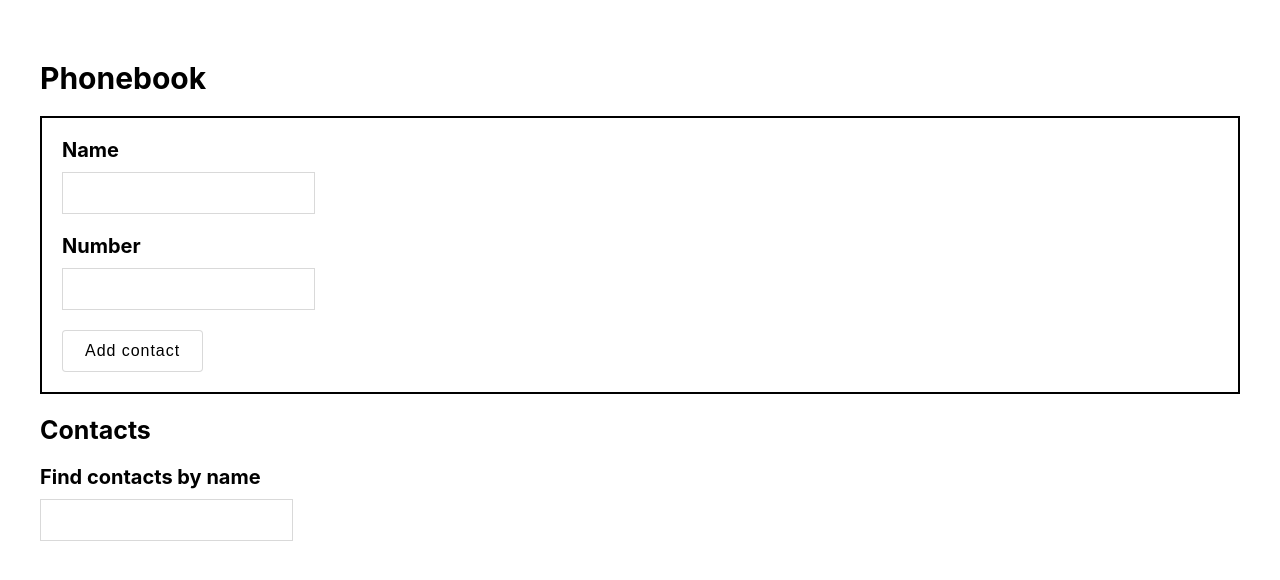
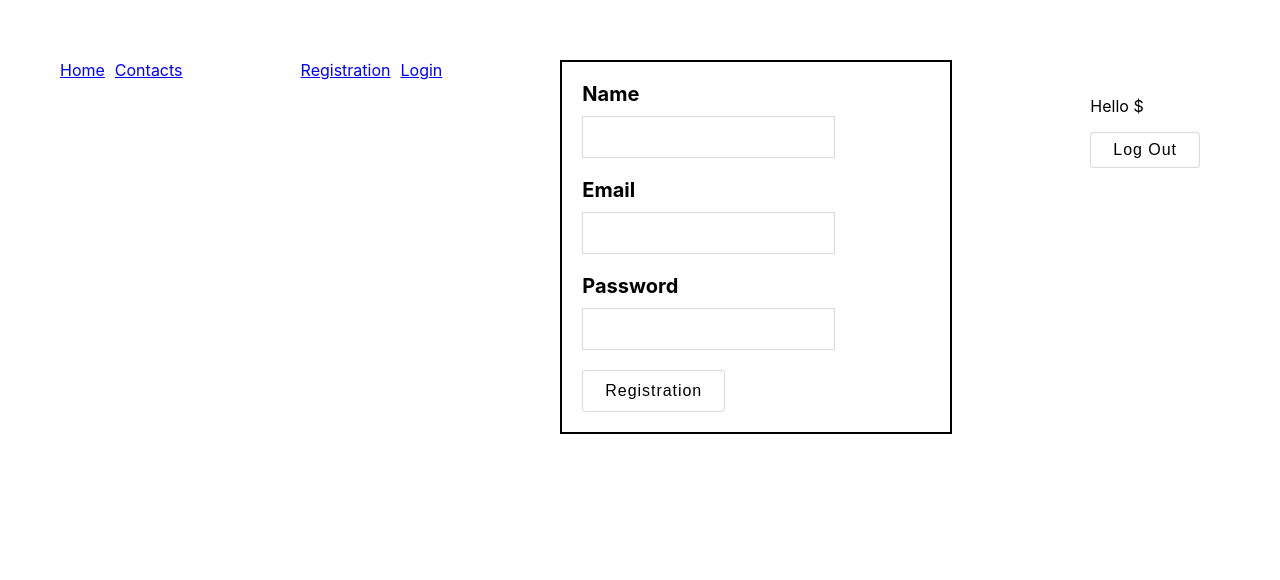
Before and after one commit to OksanaVovk/goit-react-hw-08-phonebook, a React (Create React App) app: page /register in a window 1280 px wide. Shown: the top 580 px of the page. Built offline with nearby package versions, Linux system fonts and the light colour scheme; no server answers.

Commit message:
change site-architecture

```diff
--- a/package.json
+++ b/package.json
@@ -15,6 +15,7 @@
     "react-loader-spinner": "^5.3.4",
     "react-native-get-random-values": "^1.8.0",
     "react-redux": "^8.0.2",
+    "react-router-dom": "^6.4.0",
     "react-scripts": "5.0.1",
     "redux": "^4.2.0",
     "redux-persist": "^6.0.0",
--- a/src/components/App.jsx
+++ b/src/components/App.jsx
@@ -1,43 +1,9 @@
-import { useSelector, useDispatch } from 'react-redux';
-import { changeFilter } from '../redux/actions';
-import { useFetchContactsQuery } from 'redux/reducer';
-import ContactForm from './ContactForm';
-import Filter from './Filter';
-import ContactList from './ContactList';
-import 'react-native-get-random-values';
-import { nanoid } from 'nanoid';
+import AppBar from './AppBar';
 
-export default function App() {
-  const { data } = useFetchContactsQuery();
-  const valueFilter = useSelector(state => state.filter);
-  const dispatch = useDispatch();
-
-  let filtId = nanoid();
-
-  const handleFilterChange = event => {
-    dispatch(changeFilter(event.currentTarget.value));
-  };
-
-  const getVisiableContacts = () => {
-    if (data) {
-      const normalizedFilter = valueFilter.toLowerCase();
-      return data.filter(contact =>
-        contact.name.toLowerCase().includes(normalizedFilter)
-      );
-    }
-  };
-
-  const visiableContacts = getVisiableContacts();
-
+export const App = () => {
   return (
     <div>
-      <h1>Phonebook</h1>
-      <ContactForm />
-      <h2>Contacts</h2>
-      <Filter id={filtId} value={valueFilter} onChange={handleFilterChange} />
-      {data && (
-        <ContactList contactArray={valueFilter ? visiableContacts : data} />
-      )}
+      <AppBar />
     </div>
   );
-}
+};
--- /dev/null
+++ b/src/components/AppBar.js
@@ -0,0 +1,18 @@
+import Navigation from './Navigation';
+import AuthNav from './AuthNav';
+import UserMenu from './UserMenu';
+import { Outlet } from 'react-router-dom';
+
+const AppBar = () => {
+  return (
+    <div>
+      <header>
+        <Navigation />
+        <AuthNav />
+        <UserMenu />
+      </header>
+      <Outlet />
+    </div>
+  );
+};
+export default AppBar;
--- /dev/null
+++ b/src/components/AuthNav.js
@@ -0,0 +1,22 @@
+import React from 'react';
+import { Link } from 'react-router-dom';
+import LoginForm from './LoginForm';
+import RegisterForm from './RegisterForm';
+import { Route, Routes } from 'react-router-dom';
+
+const AuthNav = () => {
+  return (
+    <>
+      <nav>
+        <Link to="/register">Registration</Link>
+        <Link to="/login">Login</Link>
+      </nav>
+      <Routes>
+        <Route path="/register" element={<RegisterForm />} />
+        <Route path="/login" element={<LoginForm />} />
+      </Routes>
+    </>
+  );
+};
+
+export default AuthNav;
--- /dev/null
+++ b/src/components/Home.js
@@ -0,0 +1,5 @@
+const Home = () => {
+  return <h1>This is the main page</h1>;
+};
+
+export default Home;
--- /dev/null
+++ b/src/components/LoginForm.js
@@ -0,0 +1,22 @@
+import { nanoid } from 'nanoid';
+const LoginForm = () => {
+  let emailId = nanoid();
+  let passId = nanoid();
+
+  return (
+    <form>
+      <label htmlFor={emailId}>
+        Email
+        <input type="email" name="email" required />
+      </label>
+      <label htmlFor={passId}>
+        Password
+        <input type="password" name="password" required />
+      </label>
+      <button className="main_button" type="submit">
+        Log In
+      </button>
+    </form>
+  );
+};
+export default LoginForm;
--- /dev/null
+++ b/src/components/Navigation.js
@@ -0,0 +1,22 @@
+import React from 'react';
+import { Link } from 'react-router-dom';
+import { Route, Routes } from 'react-router-dom';
+import Home from './Home';
+import Contacts from './Switch';
+
+const Navigation = () => {
+  return (
+    <>
+      <nav>
+        <Link to="/">Home</Link>
+        <Link to="/contacts">Contacts</Link>
+      </nav>
+      <Routes>
+        <Route path="/" element={<Home />} />
+        <Route path="/contacts" element={<Contacts />} />
+      </Routes>
+    </>
+  );
+};
+
+export default Navigation;
--- /dev/null
+++ b/src/components/RegisterForm.js
@@ -0,0 +1,27 @@
+import { nanoid } from 'nanoid';
+const RegisterForm = () => {
+  let nameId = nanoid();
+  let emailId = nanoid();
+  let passId = nanoid();
+
+  return (
+    <form>
+      <label htmlFor={nameId}>
+        Name
+        <input type="text" name="name" required />
+      </label>
+      <label htmlFor={emailId}>
+        Email
+        <input type="email" name="email" required />
+      </label>
+      <label htmlFor={passId}>
+        Password
+        <input type="password" name="password" required />
+      </label>
+      <button className="main_button" type="submit">
+        Registration
+      </button>
+    </form>
+  );
+};
+export default RegisterForm;
--- /dev/null
+++ b/src/components/Switch.js
@@ -0,0 +1,45 @@
+import { useSelector, useDispatch } from 'react-redux';
+import { changeFilter } from '../redux/actions';
+import { useFetchContactsQuery } from 'redux/reducer';
+import ContactForm from './ContactForm';
+import Filter from './Filter';
+import ContactList from './ContactList';
+import 'react-native-get-random-values';
+import { nanoid } from 'nanoid';
+
+export const Contacts = () => {
+  const { data } = useFetchContactsQuery();
+  const valueFilter = useSelector(state => state.filter);
+  const dispatch = useDispatch();
+
+  let filtId = nanoid();
+
+  const handleFilterChange = event => {
+    dispatch(changeFilter(event.currentTarget.value));
+  };
+
+  const getVisiableContacts = () => {
+    if (data) {
+      const normalizedFilter = valueFilter.toLowerCase();
+      return data.filter(contact =>
+        contact.name.toLowerCase().includes(normalizedFilter)
+      );
+    }
+  };
+
+  const visiableContacts = getVisiableContacts();
+
+  return (
+    <div>
+      <h1>Phonebook</h1>
+      <ContactForm />
+      <h2>Contacts</h2>
+      <Filter id={filtId} value={valueFilter} onChange={handleFilterChange} />
+      {data && (
+        <ContactList contactArray={valueFilter ? visiableContacts : data} />
+      )}
+    </div>
+  );
+};
+
+export default Contacts;
--- /dev/null
+++ b/src/components/UserMenu.js
@@ -0,0 +1,12 @@
+import React from 'react';
+
+const UserMenu = ({ name }) => {
+  return (
+    <div>
+      <p>Hello ${name}</p>
+      <button type="button">Log Out</button>
+    </div>
+  );
+};
+
+export default UserMenu;
--- a/src/index.css
+++ b/src/index.css
@@ -92,3 +92,14 @@ input {
   font-size: 20px;
   font-weight: bold;
 }
+
+header {
+  display: flex;
+  flex-direction: row;
+  justify-content: space-between;
+}
+
+nav {
+  display: flex;
+  gap: 10px;
+}
--- a/src/index.js
+++ b/src/index.js
@@ -1,14 +1,17 @@
 import React from 'react';
 import ReactDOM from 'react-dom/client';
-import App from 'components/App';
-import './index.css';
 import { Provider } from 'react-redux';
 import { store } from './redux/store';
+import { BrowserRouter } from 'react-router-dom';
+import { App } from 'components/App';
+import './index.css';
 
 ReactDOM.createRoot(document.getElementById('root')).render(
   <React.StrictMode>
     <Provider store={store}>
-      <App />
+      <BrowserRouter>
+        <App />
+      </BrowserRouter>
     </Provider>
   </React.StrictMode>
 );
```
Also changed, not shown: 1 other file (tests, documents, lock files or other folders).
